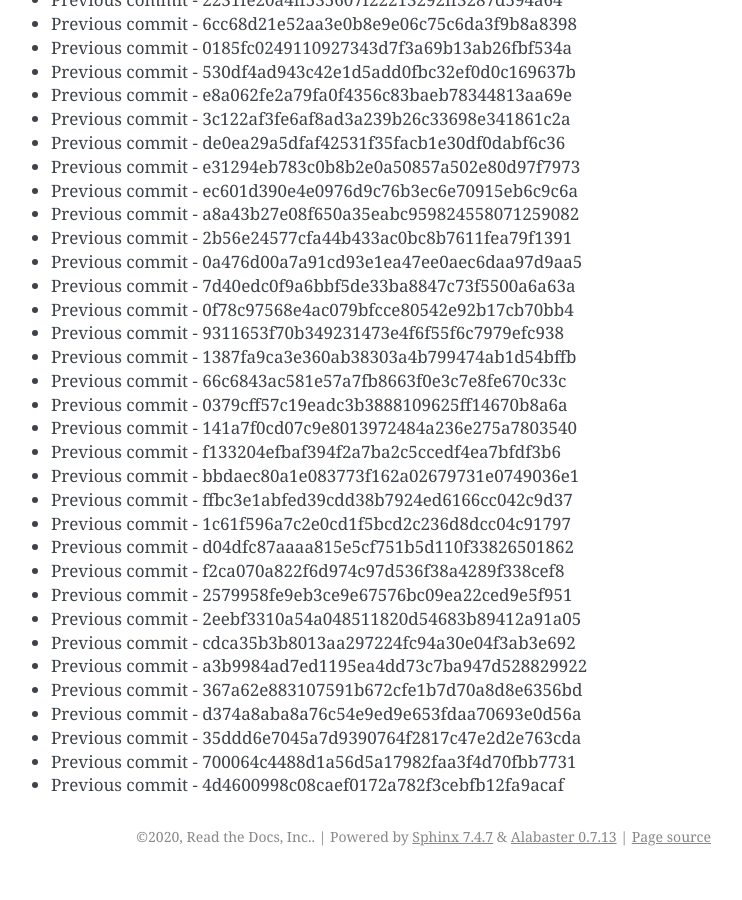
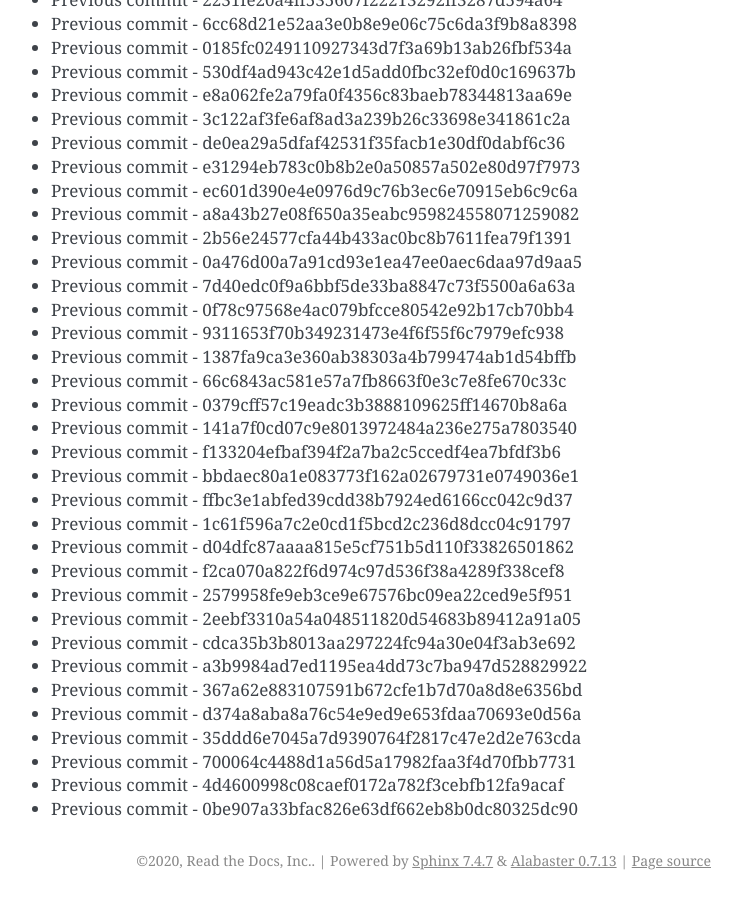
Before and after one commit to readthedocs/rtd-git-stresstest, a Sphinx documentation site: the page built from docs/updates.rst, in a window 1280 px wide and 900 px high, scrolled down 2107 px. Shown: the whole window, without its empty margins (399-1141 px from the left). Built offline with Sphinx 7.4.7, drawn with Linux system fonts in a browser that asks for light colours; before the commit the page ends 2983 px from its top, so only the background shows below that.

Commit message:
Generating commit from previous: 0be907a33bfac826e63df662eb8b0dc80325dc90

```diff
--- a/docs/updates.rst
+++ b/docs/updates.rst
@@ -120,3 +120,4 @@ It can be tested for any performance characteristics.
 * Previous commit - 35ddd6e7045a7d9390764f2817c47e2d2e763cda
 * Previous commit - 700064c4488d1a56d5a17982faa3f4d70fbb7731
 * Previous commit - 4d4600998c08caef0172a782f3cebfb12fa9acaf
+* Previous commit - 0be907a33bfac826e63df662eb8b0dc80325dc90
```
